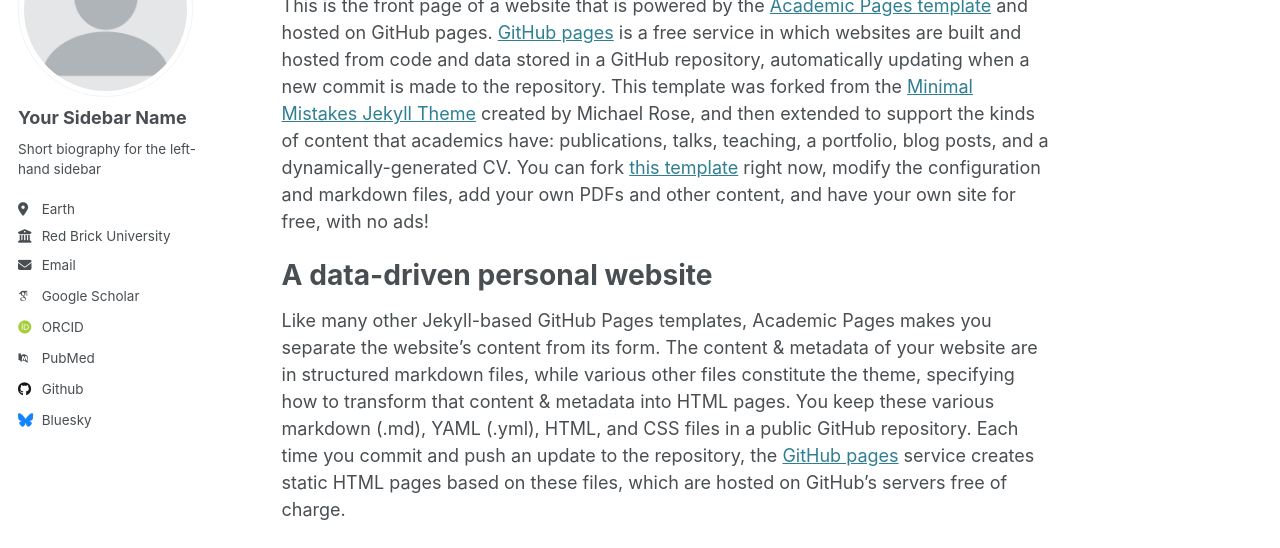
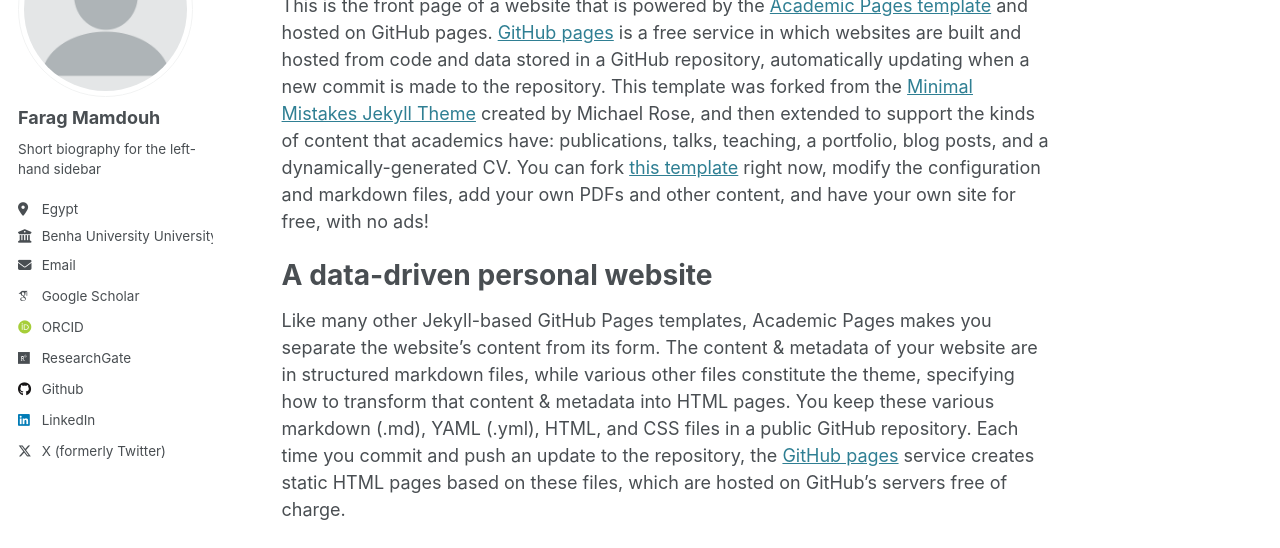
Before and after one commit to FaragMamdouh/FaragMamdouh.github.io, a Jekyll site: the page built from _pages/about.md, in a window 1280 px wide. Shown: the part 184-732 px from the top of the page. Built offline with Jekyll 4.4.1, drawn with Linux system fonts in a browser that asks for light colours; some web fonts are replaced.

Commit message:
Update _config.yml

```diff
--- a/_config.yml
+++ b/_config.yml
@@ -22,22 +22,22 @@ repository               : "faragmamdouh/faragmamdouh.github.io"
 author:
   # Biographic information
   avatar           : "profile.png"
-  name             : "Your Sidebar Name"
+  name             : "Farag Mamdouh"
   pronouns         : # example: "she/her"
   bio              : "Short biography for the left-hand sidebar"
-  location         : "Earth"
-  employer         : "Red Brick University"
+  location         : "Egypt"
+  employer         : "Benha University University"
   uri              : # URL
-  email            : "none@example.org"
+  email            : "Faragmamdouh123@gmail.com"
 
   # Academic websites
   arxiv            : # URL - Update with the correct link to your profile
-  googlescholar    : "https://scholar.google.com/citations?user=PS_CX0AAAAAJ"
+  googlescholar    : "https://scholar.google.com/citations?user=MVFhmn8AAAAJ&hl=ar&authuser=2"
   impactstory      : # URL
-  orcid            : "http://orcid.org/yourorcidurl"
+  orcid            : "https://orcid.org/my-orcid?orcid=0000-0001-6479-3861"
   semantic         : # URL
-  pubmed           : "https://www.ncbi.nlm.nih.gov/pubmed/?term=john+snow"
-  researchgate     : # URL
+  pubmed           : #
+  researchgate     : "https://www.researchgate.net/profile/Farag-Mamdouh?ev=hdr_xprf&_tp=eyJjb250ZXh0Ijp7ImZpcnN0UGFnZSI6InByb2ZpbGUiLCJwYWdlIjoicHJvZmlsZSIsInBvc2l0aW9uIjoiZ2xvYmFsSGVhZGVyIn19"
   scopus           : # URL
 
   # Repositories and software development
@@ -49,7 +49,7 @@ author:
   stackoverflow    : # User number or user number and name (i.e., use "1" or "1/jeff-atwood")
 
   # Social media
-  bluesky          : "bsky.app" # Replace this with you Bluesky username
+  bluesky          : # Replace this with you Bluesky username
   facebook         : # Username
   flickr           : # Username
   foursquare       : # Username
@@ -58,7 +58,7 @@ author:
   keybase          : # Username
   instagram        : # Username
   lastfm           : # Username
-  linkedin         : # Username
+  linkedin         : "https://www.linkedin.com/in/farag-shahin/"
   mastodon         : # URL
   medium           : # URL
   pinterest        : # Username
@@ -66,8 +66,8 @@ author:
   steam            : # Username
   telegram         : # URL
   tumblr           : # Username
-  twitter          : # Username for X / Twitter
-  vine             : # Username
+  twitter          : "https://x.com/faragmamdouh2"
+  vine             : # Usernam
   weibo            : # Username
   wikipedia        : # Username
   xing             : # Username
```
